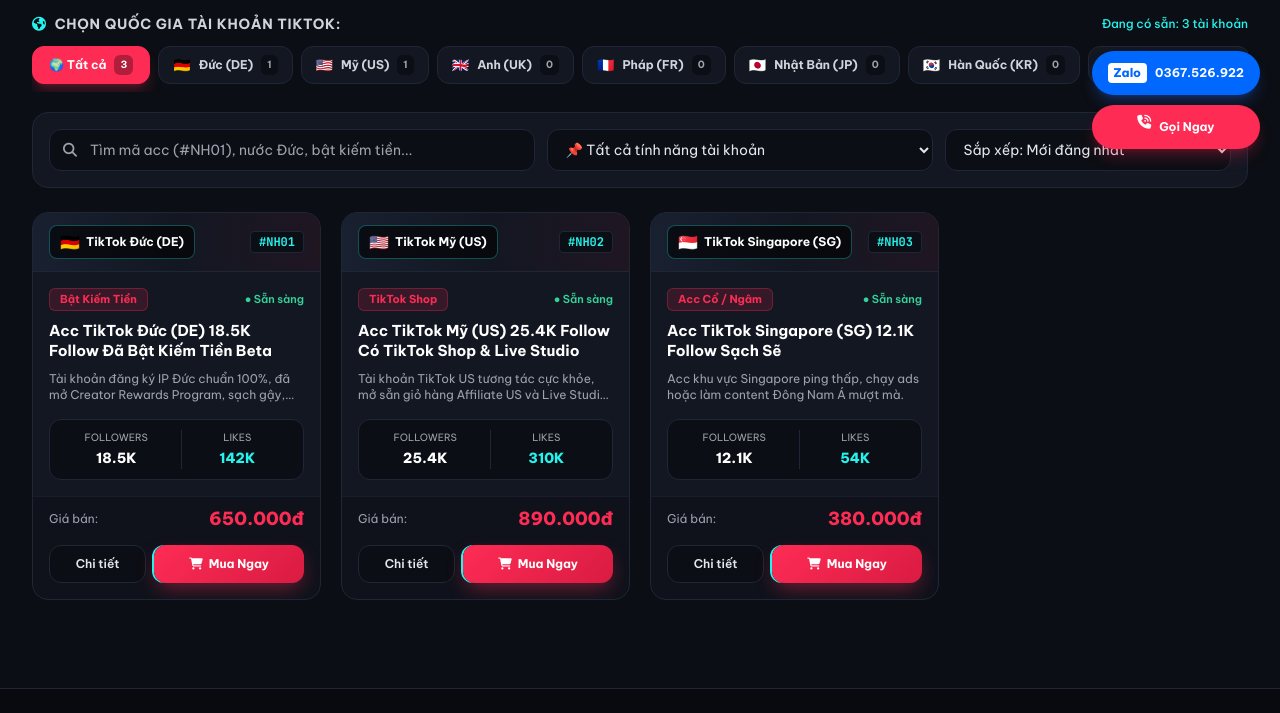
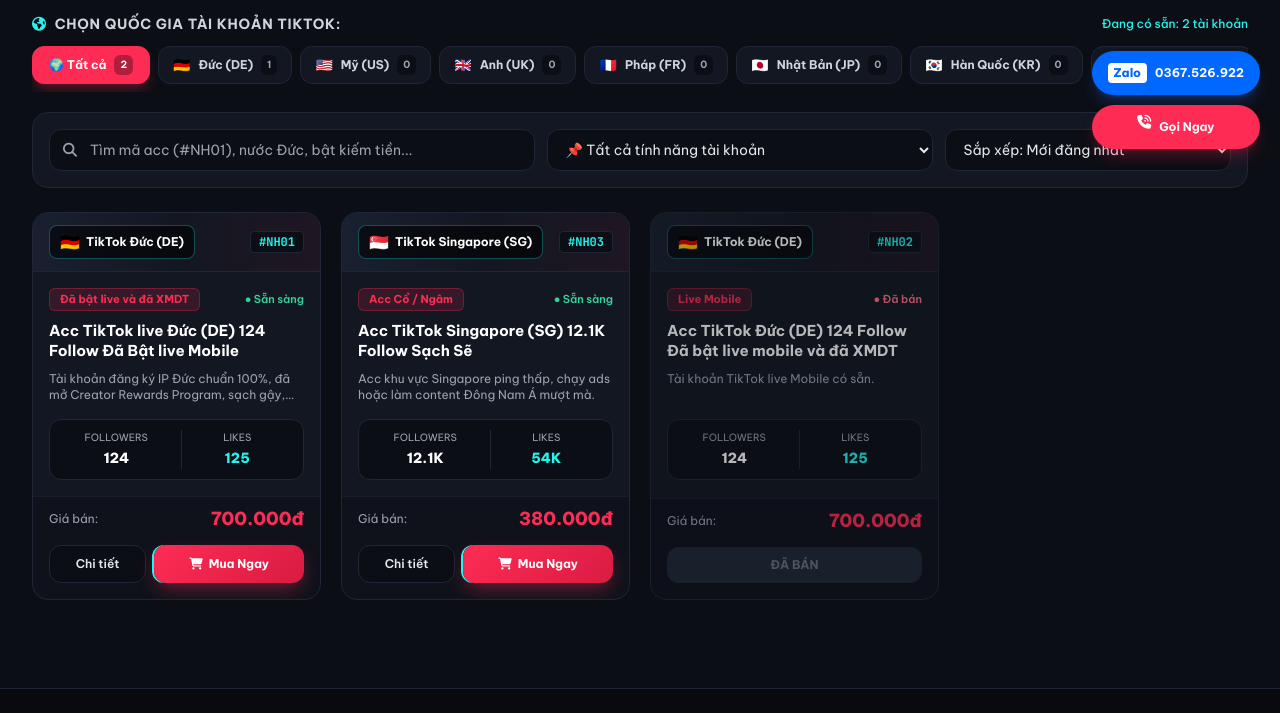
Before and after one commit to ngochuyenmarketing2000-blip/Huyen-MMO, a plain HTML site: page index.html in a window 1280 px wide. Shown: the part 631-1344 px from the top of the page. Drawn offline with nearby package versions, Linux system fonts and the light colour scheme.

Commit message:
Update index.html

```diff
--- a/index.html
+++ b/index.html
@@ -688,27 +688,27 @@
             {
                 id: "NH01",
                 country: "DE",
-                title: "Acc TikTok Đức (DE) 18.5K Follow Đã Bật Kiếm Tiền Beta",
-                followers: 18500,
-                likes: 142000,
-                feature: "Bật Kiếm Tiền",
-                price: 650000,
+                title: "Acc TikTok live Đức (DE) 124 Follow Đã Bật live Mobile",
+                followers: 124,
+                likes: 125,
+                feature: "Đã bật live và đã XMDT",
+                price: 700000,
                 desc: "Tài khoản đăng ký IP Đức chuẩn 100%, đã mở Creator Rewards Program, sạch gậy, kèm mail gốc.",
-                secret: "de_creator_88 | Huyen@2026DE | de_creator88@outlook.com | MailPass#99 | 2FA: JBSWY3DPEHPK3PXP",
+                secret: "mun131805 | Huyen@1999 | via163167@gmail.com | Huyen@1999 | 2FA: JBSWY3DPEHPK3PXP",
                 status: "AVAILABLE",
                 createdAt: 1730000008
             },
             {
                 id: "NH02",
-                country: "US",
-                title: "Acc TikTok Mỹ (US) 25.4K Follow Có TikTok Shop & Live Studio",
-                followers: 25400,
-                likes: 310000,
-                feature: "TikTok Shop",
-                price: 890000,
-                desc: "Tài khoản TikTok US tương tác cực khỏe, mở sẵn giỏ hàng Affiliate US và Live Studio PC.",
-                secret: "us_shop_pro25 | HuyenUS@998 | us_shop_pro25@outlook.com | UsMail#771 | 2FA: MFRGGZDFMZTWQ2LK",
-                status: "AVAILABLE",
+                country: "DE",
+                title: "Acc TikTok Đức (DE) 124 Follow Đã bật live mobile và đã XMDT",
+                followers: 124,
+                likes: 125,
+                feature: "Live Mobile",
+                price: 700000,
+                desc: "Tài khoản TikTok live Mobile có sẵn.",
+                secret: "we.come.from.viet5 | Huyen@1999 | h51061311@gmail.com | Huyen@1999 | 2FA: MFRGGZDFMZTWQ2LK",
+                status: "SOLD",
                 createdAt: 1730000006
             },
             {
```
